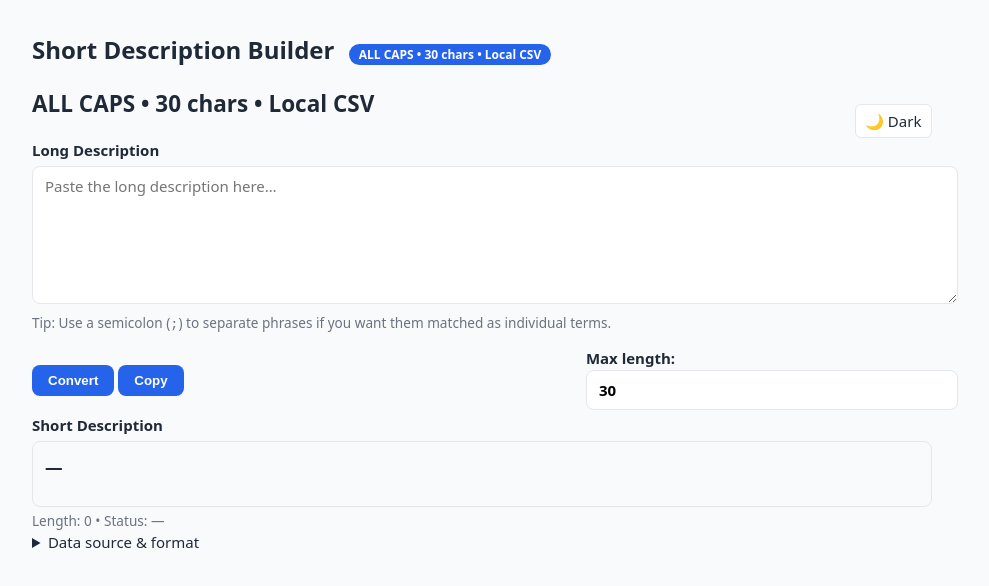
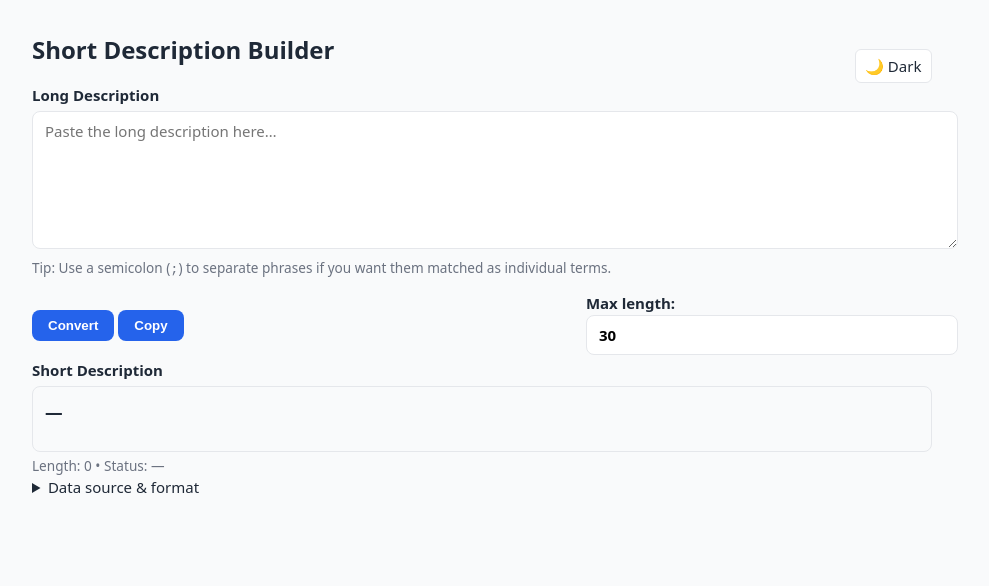
Before and after one commit to Scottua25/abbreviator, a plain HTML site: page index.html in a window 1280 px wide. Shown: the whole page, without its empty margins (158-1147 px from the left). Drawn offline with Linux system fonts and the light colour scheme.

Commit message:
Update index.html
removed span element from the heading

```diff
--- a/index.html
+++ b/index.html
@@ -130,8 +130,7 @@ button:active { transform: translateY(1px); }
   </style>
 </head>
 <body>
-  <h1>Short Description Builder <span class="badge">ALL CAPS • 30 chars • Local CSV</span></h1>
-  <h2>ALL CAPS • 30 chars • Local CSV</h2>
+  <h1>Short Description Builder </h1>
 
 <div style="float:right; margin-top:-2.2rem;">
   <button id="themeToggle" class="toggle-btn">🌙 Dark</button>
```
